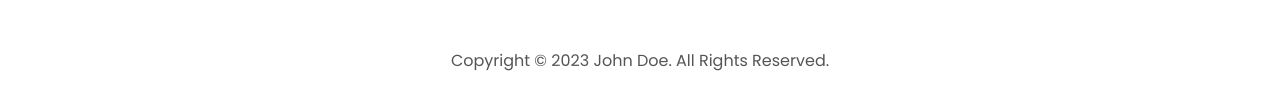
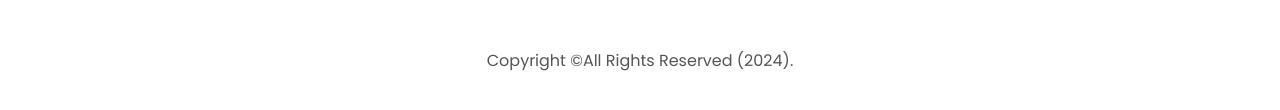
Before and after one commit to sandana-s/My_portfolio, a plain HTML site: page index.html in a window 1280 px wide. Shown: the part 3458-3568 px from the top of the page. Drawn offline with Linux system fonts and the light colour scheme.

Commit message:
Update index.html

```diff
--- a/index.html
+++ b/index.html
@@ -362,7 +362,7 @@
           </ul>
         </div>
       </nav>
-      <p>Copyright &#169; 2023 John Doe. All Rights Reserved.</p>
+      <p>Copyright &#169;All Rights Reserved (2024).</p>
     </footer>
     <script src="script.js"></script>
   </body>
```
